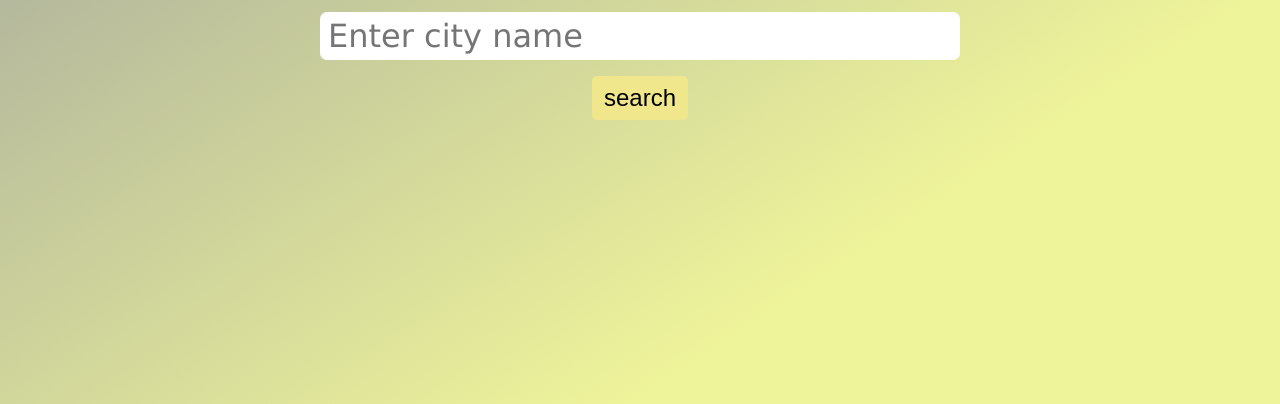
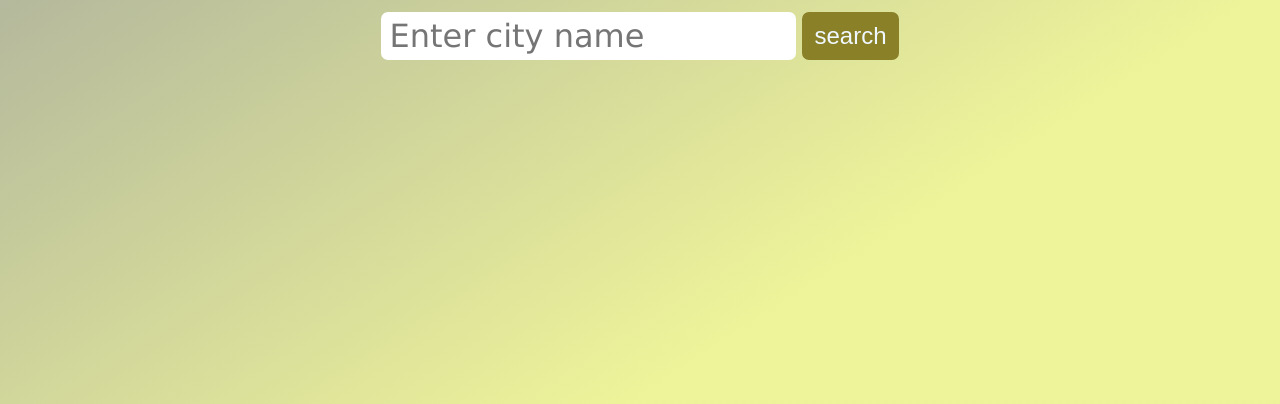
Before and after one commit to hillarioh/Js-Weather-app, a plain HTML site: page index.html in a window 1280 px wide. Shown: the part 396-800 px from the top of the page. Drawn offline with Linux system fonts and the light colour scheme.

Commit message:
edit submit button behaviour

```diff
--- a/index.js
+++ b/index.js
@@ -22,7 +22,6 @@ myForm.addEventListener("submit", (e) => {
          return;
     }
     myContainer.classList.add('active');
-    submitInput.classList.add('hidden');
     submitCity(cityInput.value);
     myForm.reset();
 });
--- a/style.css
+++ b/style.css
@@ -40,39 +40,44 @@ body {
 }
 
 .weather {
-    width: 50%;
+    width: 60%;
     padding: 8px 0;
 }
 
 form {
     text-align: center;
+    width: 100%;
+    display: flex;
+    justify-content: center;
+    align-items: center;
 }
 
 #city {
     line-height: 3rem;
-    width: 100%;
     font-size: 2rem;
     border: none;
     padding: 0 8px;
     border-radius: 7px;
     text-decoration: none;
     font-family: Verdana, Geneva, Tahoma, sans-serif;
+    margin-right: 6px;
 }
 
 #submit {
     font-size: 1.5rem;
-    margin: 16px 0;
-    padding: 8px 12px;
+    line-height: 3rem;
+    padding: 0 12px;
+    color: aliceblue;
     border: none;
-    border-radius: 5px;
-    background-color: khaki;
+    border-radius: 7px;
+    background-color: #8a8028;
 }
 
 #status {
     height: 50vh;
 }
 
-#status p{
+#status p {
     font-size: 3rem;
     font-weight: 500;
     text-align: center;
@@ -116,6 +121,7 @@ form {
     flex-direction: column;
 }
 
-.end small, .end p {
+.end small,
+.end p {
     text-align: end;
 }
```
